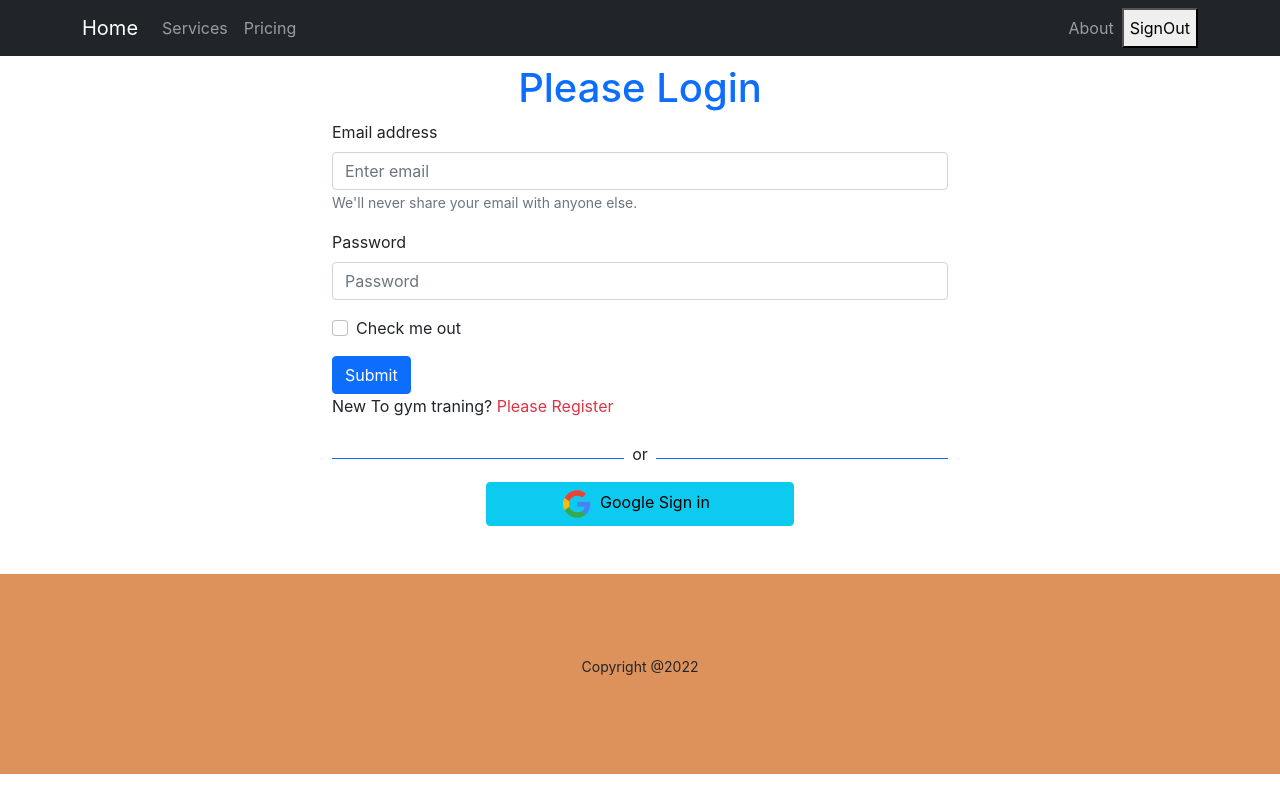
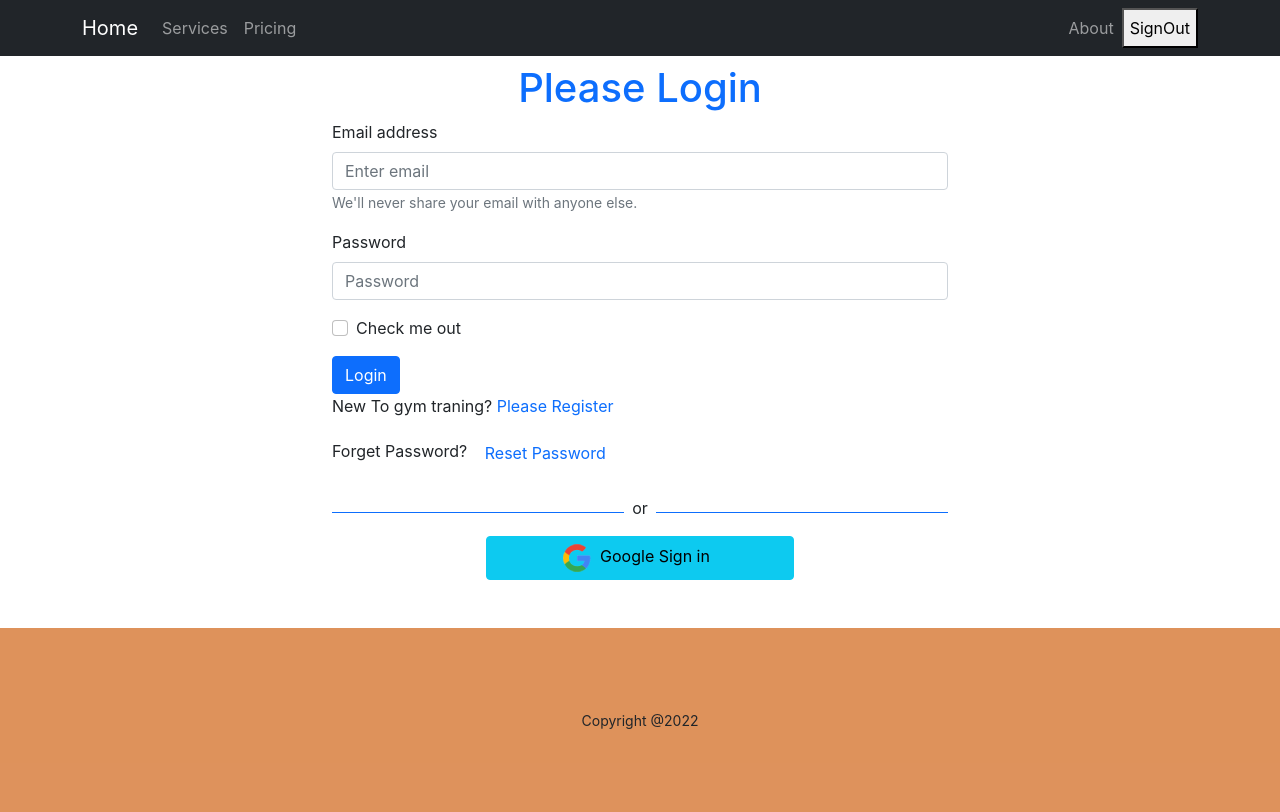
Before and after one commit to rahulhawlader/assignment-ten, a React (Create React App) app: page /Login in a window 1280 px wide. Shown: the top 812 px of the page. Built offline with nearby package versions, Linux system fonts and the light colour scheme; no server answers; the HTML template or start-up script is replaced by a standard one.

Commit message:
toast update

```diff
--- a/package.json
+++ b/package.json
@@ -14,6 +14,7 @@
     "react-firebase-hooks": "^5.0.3",
     "react-router-dom": "^6.3.0",
     "react-scripts": "5.0.1",
+    "react-toastify": "^8.2.0",
     "web-vitals": "^2.1.4"
   },
   "scripts": {
--- a/src/pages/Login/Login.js
+++ b/src/pages/Login/Login.js
@@ -1,10 +1,17 @@
 import React from 'react';
-import { Button, Form } from 'react-bootstrap';
+import { Button, Form, } from 'react-bootstrap';
 import { useRef } from 'react';
 import { Link, useLocation, useNavigate } from 'react-router-dom';
-import { useSignInWithEmailAndPassword } from 'react-firebase-hooks/auth';
+import { useSendPasswordResetEmail, useSignInWithEmailAndPassword } from 'react-firebase-hooks/auth';
+import { ToastContainer, toast } from 'react-toastify';
+
+import 'react-toastify/dist/ReactToastify.css';
+
+// useSendPasswordResetEmail
 import auth from '../../firebase.init';
 import SocialLogin from './SocialLogin/SocialLogin';
+
+
 
 const Login = () => {
     const emailRef = useRef('');
@@ -21,6 +28,10 @@
         error,
     ] = useSignInWithEmailAndPassword(auth);
 
+    const [sendPasswordResetEmail, sending] = useSendPasswordResetEmail(auth);
+
+
+
     if (user) {
         navigate(from, { replace: true });
     }
@@ -35,6 +46,20 @@
     const navigateRegister = (event) => {
         navigate('/Register')
     }
+
+    const resetPassword = async () => {
+        const email = emailRef.current.value;
+        await sendPasswordResetEmail(email);
+        if (email) {
+            await sendPasswordResetEmail(email);
+            toast('Sent email');
+        }
+        else {
+            toast('please enter your email address');
+        }
+    }
+
+
     return (
         <div className='container w-50 ms-auto'>
             <h1 className='text-primary text-center mt-2'>Please Login</h1>
@@ -55,11 +80,15 @@
                     <Form.Check type="checkbox" label="Check me out" />
                 </Form.Group>
                 <Button variant="primary" type="submit">
-                    Submit
+                    Login
                 </Button>
             </Form>
-            <p>New To gym traning? <Link to='/Register' className='text-danger  pe-auto text-decoration-none' onClick={navigateRegister}> Please Register</Link></p>
+            <p>New To gym traning? <Link to='/Register' className='text-primary  pe-auto text-decoration-none' onClick={navigateRegister}> Please Register</Link></p>
+            <p>Forget Password? <button className='btn btn-link text-primary pe-auto text-decoration-none' onClick={resetPassword}>Reset Password</button> </p>
+
             <SocialLogin></SocialLogin>
+            <ToastContainer />
+
         </div>
     );
 };
```
Also changed, not shown: 1 other file (tests, documents, lock files or other folders).
